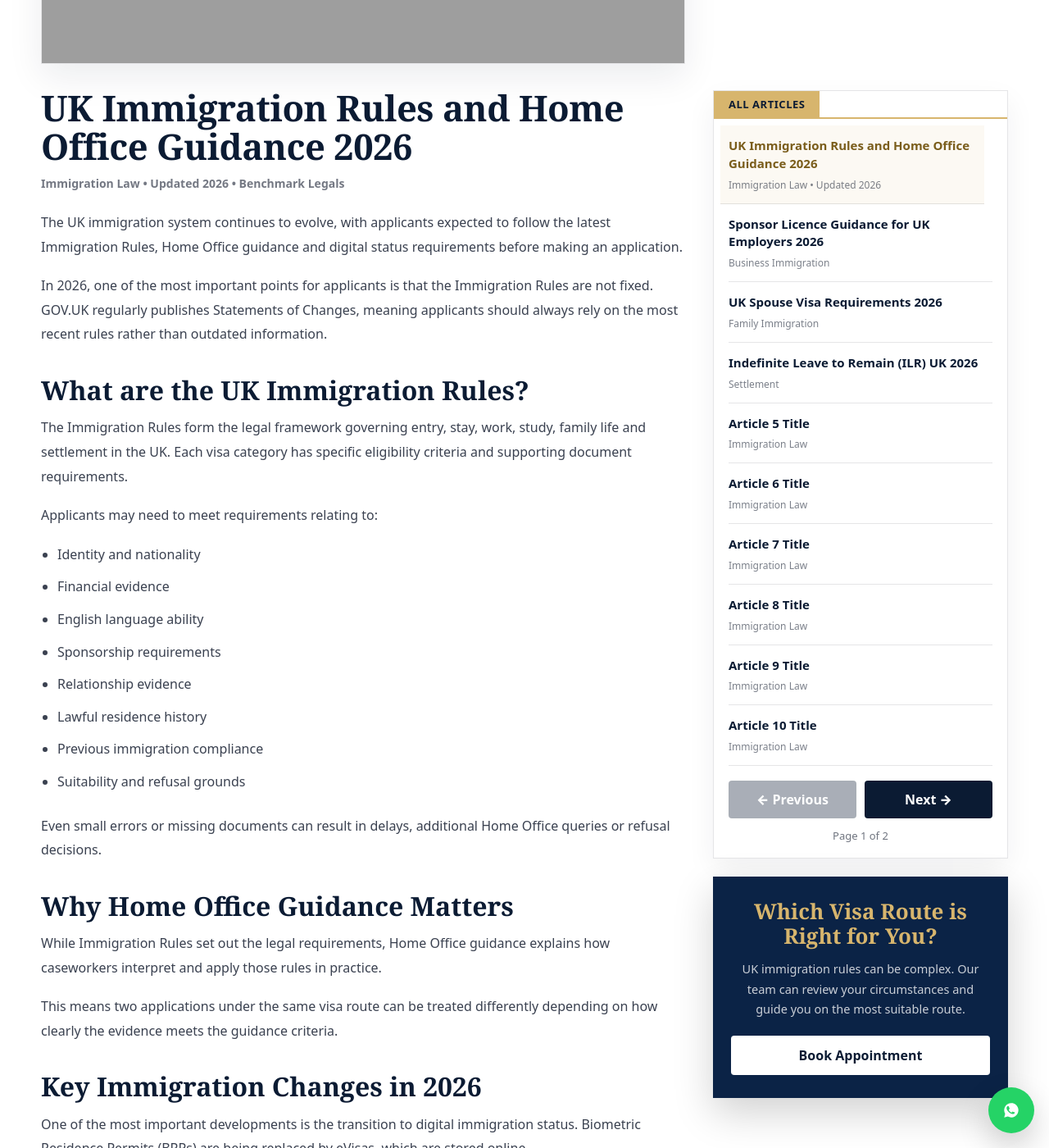
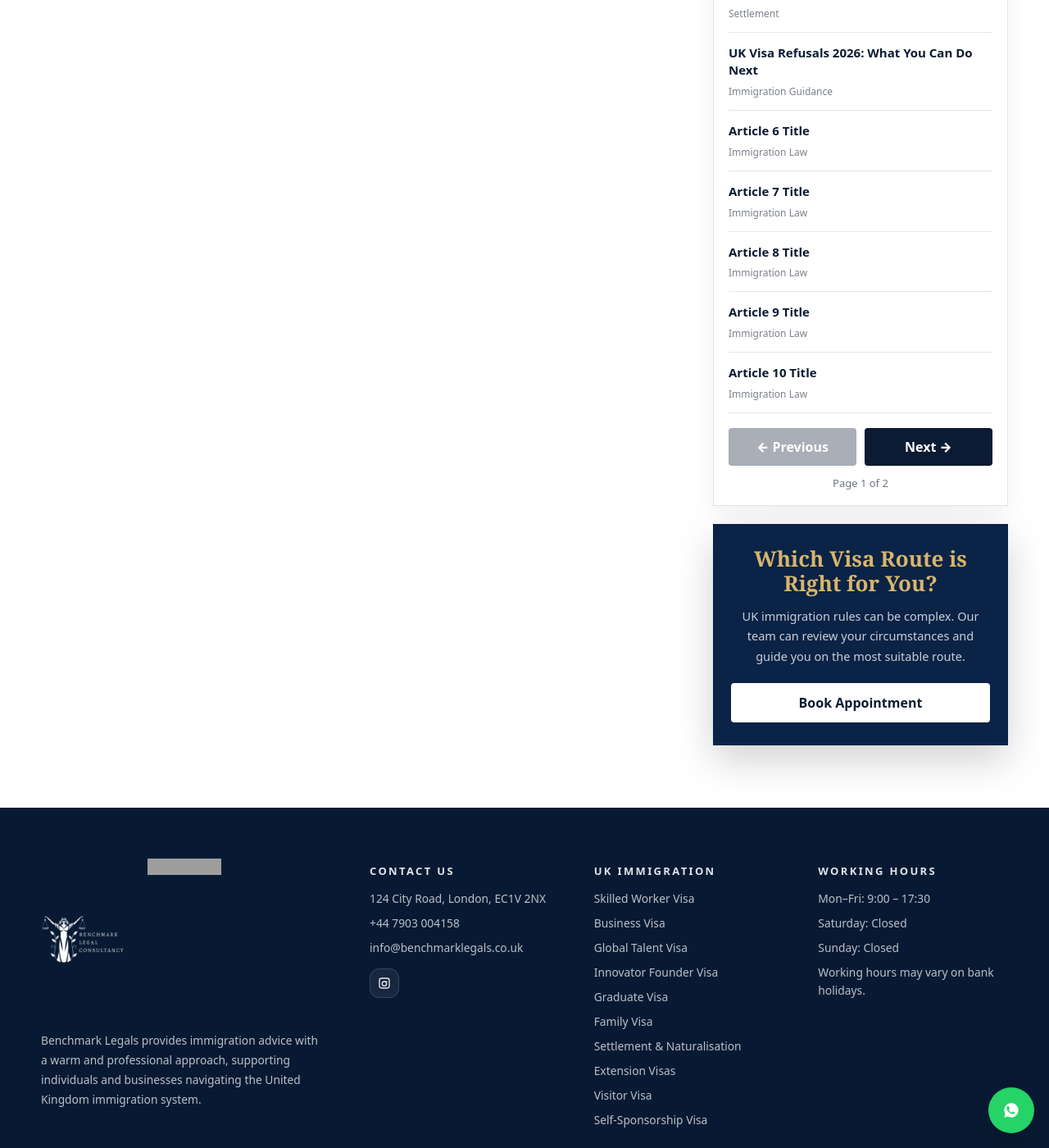
Before and after one commit to bethy-123/benchmarklegals, a Jekyll site: the page blogs.html, which Jekyll copies as it is, in a window 1280 px wide and 1400 px high, scrolled down 842 px. Shown: the whole window at 82% size. Built offline with Jekyll 4.4.1, drawn with Linux system fonts in a browser that asks for light colours; some of the changed text lies outside the part shown; grey boxes are pictures that could not be loaded.

Commit message:
Update blogs.html

```diff
--- a/blogs.html
+++ b/blogs.html
@@ -350,7 +350,7 @@
           <div class="blogLeft">
 
            <!-- ARTICLE 1 -->
-<article class="blogPanel isActive" id="article-1" data-title="UK Immigration Rules and Home Office Guidance 2026">
+<article class="blogPanel isActive" id="immigration-rules-and-home-office-guidance" data-title="UK Immigration Rules and Home Office Guidance 2026">
 
   <img class="articleImage" src="assets/ukimmig.png" alt="UK Immigration Rules and Home Office Guidance 2026">
 
@@ -614,7 +614,7 @@
 </article>
 
             <!-- ARTICLE 3 -->
-<article class="blogPanel" id="article-3" data-title="UK Spouse Visa Requirements 2026">
+<article class="blogPanel" id="spouse-visa" data-title="UK Spouse Visa Requirements 2026">
 
   <img class="articleImage" src="assets/spouse-visa.jpg" alt="UK Spouse Visa Requirements 2026">
 
@@ -758,7 +758,7 @@
 </article>
 
            <!-- ARTICLE 4 -->
-<article class="blogPanel" id="article-4" data-title="Indefinite Leave to Remain UK 2026">
+<article class="blogPanel" id="ilr" data-title="Indefinite Leave to Remain UK 2026">
 
   <img class="articleImage" src="assets/ilr.jpg" alt="Indefinite Leave to Remain UK 2026">
 
@@ -856,13 +856,104 @@
 
 </article>
 
-            <!-- ARTICLE 5 -->
-            <article class="blogPanel" id="article-5" data-title="Article 5">
-              <img class="articleImage" src="assets/ukimmig.png" alt="Article 5">
-              <h2 class="blogTitle">Article 5 Title</h2>
-              <div class="blogMeta">Immigration Law • Benchmark Legals</div>
-              <div class="blogContent"><p>Write article 5 content here.</p></div>
-            </article>
+           <!-- ARTICLE 5 -->
+<article class="blogPanel" id="refusals-appeals" data-title="UK Visa Refusals 2026">
+
+  <img class="articleImage" src="assets/refusal.jpg" alt="UK Visa Refusals 2026">
+
+  <h2 class="blogTitle">UK Visa Refusals 2026: What You Can Do Next</h2>
+
+  <div class="blogMeta">Immigration Guidance • Updated 2026 • Benchmark Legals</div>
+
+  <div class="blogContent">
+
+    <p>
+      Receiving a visa refusal can be stressful and confusing, especially if you believed your application met the requirements.
+      However, a refusal does not always mean the end of your immigration journey.
+    </p>
+
+    <p>
+      In many cases, there are still options available. The key is to clearly understand why the application was refused and what steps can be taken next.
+    </p>
+
+    <h2>Why Are UK Visa Applications Refused?</h2>
+
+    <p>
+      Visa refusals can happen for a range of reasons. Sometimes the applicant may not meet the requirements, but often refusals occur due to missing documents or how the application was presented.
+    </p>
+
+    <p>
+      Common issues include insufficient evidence, financial requirement concerns, credibility questions or failure to meet specific Immigration Rules.
+    </p>
+
+    <h2>Understanding Your Refusal Letter</h2>
+
+    <p>
+      The refusal letter is one of the most important documents in your case. It explains the Home Office decision and outlines the reasons for refusal.
+    </p>
+
+    <p>
+      Carefully reviewing this letter is essential before taking any further steps, as your options will depend on the specific reasons provided.
+    </p>
+
+    <h2>What Are Your Options After a Refusal?</h2>
+
+    <p>
+      Depending on your situation, there may be different ways to move forward. In many cases, submitting a new application with stronger evidence may be the most appropriate approach.
+    </p>
+
+    <p>
+      In other situations, different options may be available depending on the type of application and the reasons for refusal. Understanding which route is suitable requires careful review of your case.
+    </p>
+
+    <h2>Common Mistakes to Avoid</h2>
+
+    <p>
+      One of the most common mistakes is submitting a new application without addressing the original refusal reasons. This can lead to repeated refusals and further complications.
+    </p>
+
+    <p>
+      It is important to identify exactly what went wrong and ensure that any new application clearly resolves those issues.
+    </p>
+
+    <h2>Why Careful Preparation Matters</h2>
+
+    <p>
+      A refusal can impact future applications, especially if the same issues are repeated. Preparing a clear and well-supported application can significantly improve your chances of success.
+    </p>
+
+    <p>
+      Taking time to review your documents, eligibility and previous application history is essential before applying again.
+    </p>
+
+    <h2>How Benchmark Legals Can Help</h2>
+
+    <p>
+      At Benchmark Legals, we assist clients by helping them understand their refusal decisions and identifying practical next steps.
+    </p>
+
+    <p>
+      This may include guidance on preparing a stronger fresh application and ensuring that all relevant requirements are clearly met.
+    </p>
+
+    <p>
+      Some cases may require higher-level legal representation depending on complexity.
+    </p>
+
+    <h2>Need Help After a Visa Refusal?</h2>
+
+    <p>
+      If your visa has been refused, it is important to understand your options clearly.
+      Contact Benchmark Legals for guidance on your situation and the next steps available to you.
+    </p>
+
+    <p style="margin-top:30px; font-size:13px; color:#666;">
+      Disclaimer: Immigration Rules and Home Office guidance are subject to change. This article provides general information only and should not be relied upon as legal advice. Always check the latest guidance on GOV.UK or seek professional advice before taking action.
+    </p>
+
+  </div>
+
+</article>
 
             <!-- ARTICLE 6 -->
             <article class="blogPanel" id="article-6" data-title="Article 6">
@@ -951,10 +1042,10 @@
   <small>Settlement</small>
 </button>
 
-                <button class="blogLink" type="button" data-target="article-5">
-                  <h4>Article 5 Title</h4>
-                  <small>Immigration Law</small>
-                </button>
+                <button class="blogLink" type="button" data-target="refusals-appeals">
+  <h4>UK Visa Refusals 2026: What You Can Do Next</h4>
+  <small>Immigration Guidance</small>
+</button>
 
                 <button class="blogLink" type="button" data-target="article-6">
                   <h4>Article 6 Title</h4>
```
